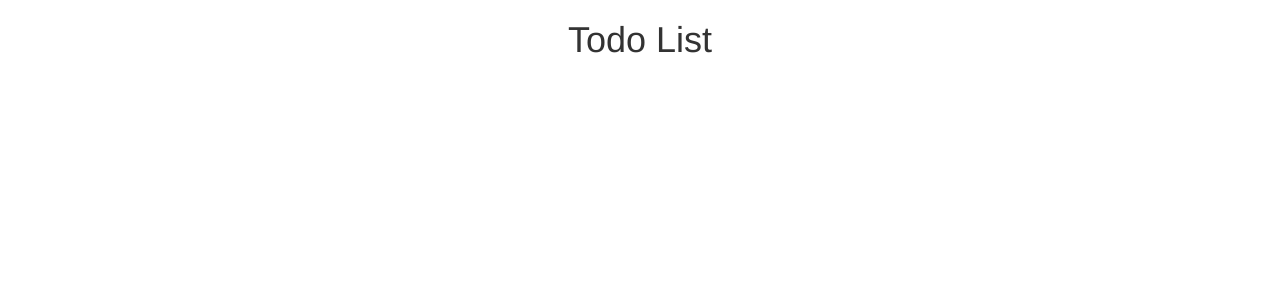
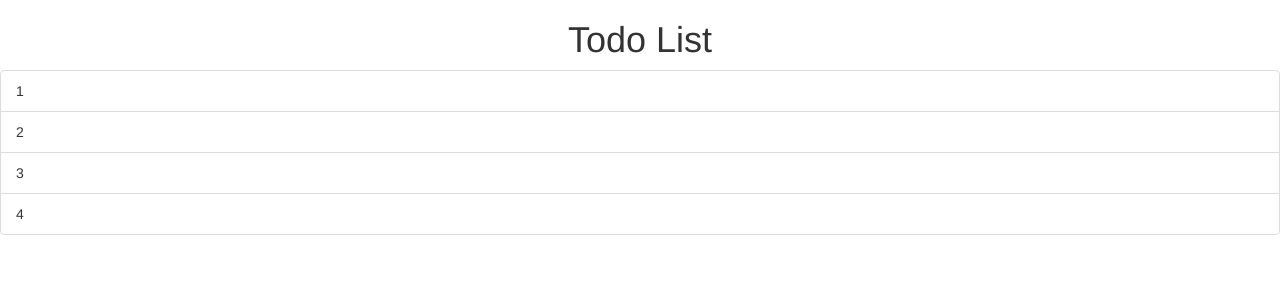
Before and after one commit to madintist/todo-app-vue, a Vue app: page /#/ in a window 1280 px wide. Shown: the top 300 px of the page. Built offline with nearby package versions, Linux system fonts and the light colour scheme.

Commit message:
Added TodoList with styles

```diff
--- a/src/components/Todo.vue
+++ b/src/components/Todo.vue
@@ -2,16 +2,19 @@
   <div class="todo-container">
     <page-header :header-text="headerText"></page-header>
     <!-- todo-list -->
+    <todo-list></todo-list>
   </div>
 </template>
 
 <script>
   import PageHeader from './PageHeader';
+  import TodoList from './TodoList';
 
   export default {
     name: 'todo-container',
     components: {
-      'page-header': PageHeader
+      'page-header': PageHeader,
+      'todo-list': TodoList
     },
     data () {
       return {
@@ -23,8 +26,11 @@
 
 <!-- Add "scoped" attribute to limit CSS to this component only -->
 <style scoped>
+* {
+    box-sizing: border-box;
+}
+
 h1 {
-    box-sizing: border-box;
     color: inherit;
     display: block;
     font-family: "Helvetica Neue", Helvetica, Arial, sans-serif;
@@ -34,4 +40,8 @@ h1 {
     margin-top: 20px;
     text-size-adjust: 100%;
 }
+
+ul {
+    margin-top: 0;
+}
 </style>
--- a/src/components/TodoList.vue
+++ b/src/components/TodoList.vue
@@ -7,6 +7,19 @@
   </ul>
 </template>
 
-<script></script>
+<script>
+  export default {
+    name: 'todo-list'
+  };
+</script>
 
-<styles scoped><styles>
+<style scoped>
+li {
+    display: block;
+    position: relative;
+}
+ul {
+    margin-bottom: 20px;
+    padding-left: 0;
+}
+</style>
```
